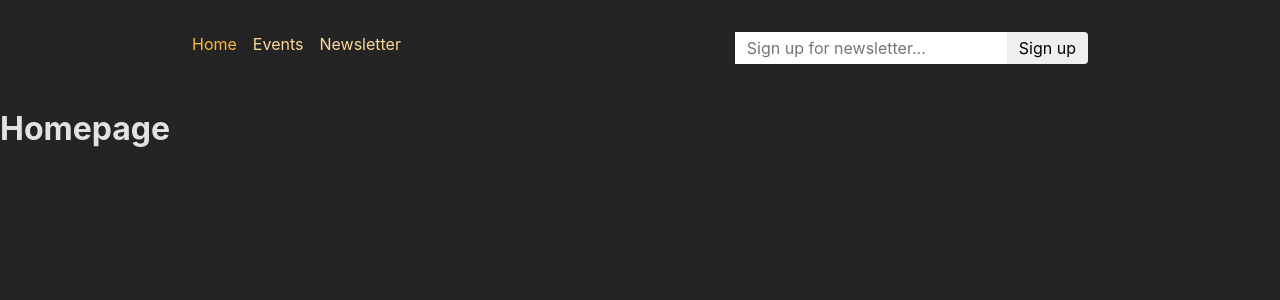
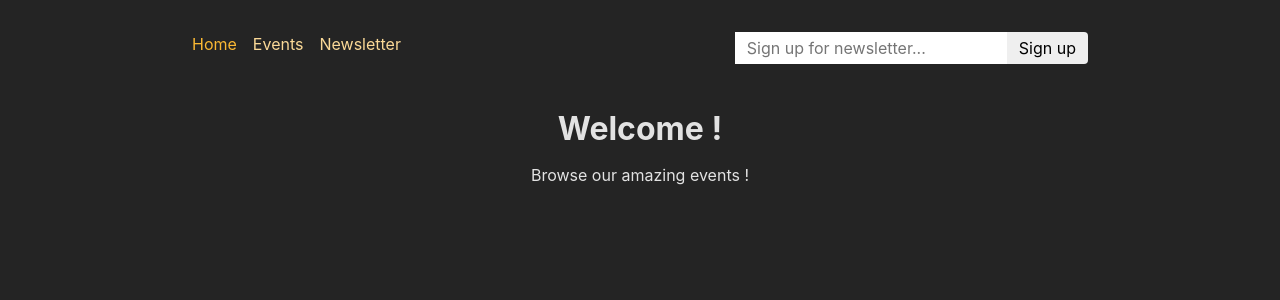
Before and after one commit to bondanjody/advanced-react-router-with-backend, a React (Create React App) app in the folder frontend/: page / in a window 1280 px wide. Shown: the top 300 px of the page. Built offline with nearby package versions, Linux system fonts and the light colour scheme.

Commit message:
Mengimpor komponen PageContent ke komponen Homepage

```diff
--- a/frontend/src/pages/Home.js
+++ b/frontend/src/pages/Home.js
@@ -1,5 +1,9 @@
+import PageContent from '../components/PageContent';
+
 const HomePage = () => {
-    return <h1>Homepage</h1>;
+    return <PageContent title='Welcome !'>
+        <p>Browse our amazing events !</p>
+    </PageContent>;
 }
 
 export default HomePage;
```
